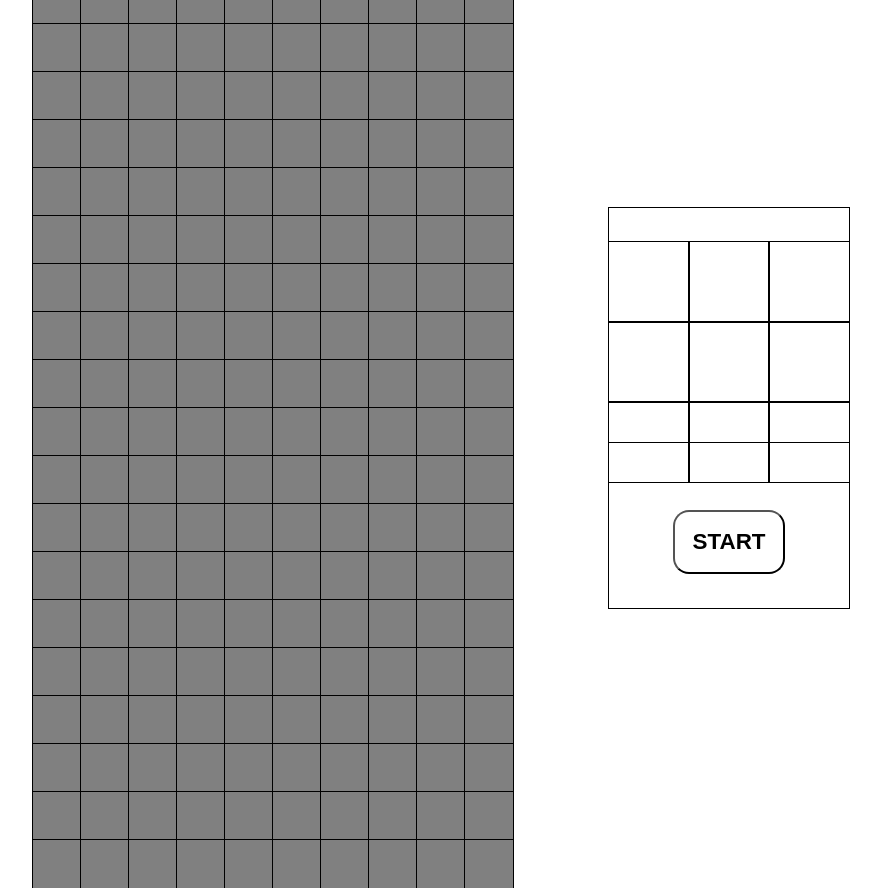
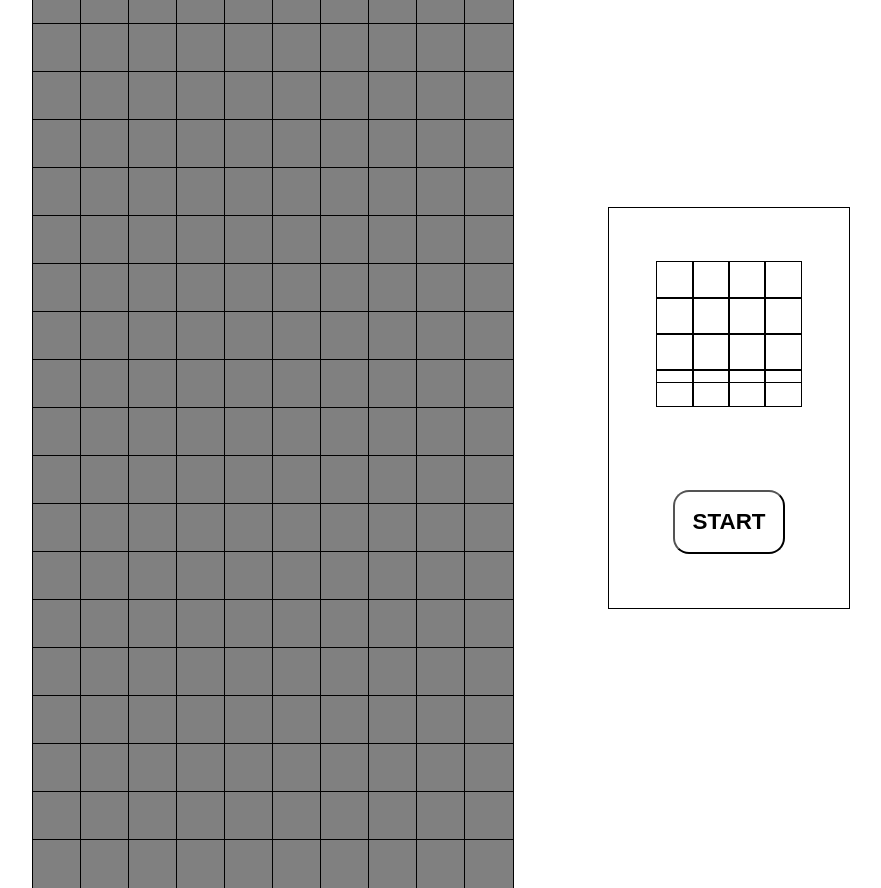
Before and after one commit to karowarz/tetris2, a website built with Vite: page index.html in a window 1280 px wide. Shown: the whole page, without its empty margins (199-1080 px from the left). Built offline with nearby package versions, Linux system fonts and the light colour scheme.

Commit message:
shows what next

```diff
--- a/css/style.css
+++ b/css/style.css
@@ -59,12 +59,12 @@ body {
 }
 
 .showNext {
-  height: 50%;
-  width: 100%;
+  height: 30%;
+  width: 60%;
   outline: 1px solid #000;
 
   display: grid;
-  grid-template-columns: repeat(3, 1fr);
+  grid-template-columns: repeat(4, 1fr);
 }
 
 .tiles {
--- a/index.html
+++ b/index.html
@@ -10,15 +10,22 @@
     <div class="board" data-board></div>
     <div class="information">
       <div class="showNext" data-next>
-        <div class="tiles"></div>
-        <div class="tiles"></div>
-        <div class="tiles"></div>
-        <div class="tiles"></div>
-        <div class="tiles"></div>
-        <div class="tiles"></div>
-        <div class="tiles"></div>
-        <div class="tiles"></div>
-        <div class="tiles"></div>
+        <div class="tiles" data-tiles="0"></div>
+        <div class="tiles" data-tiles="1"></div>
+        <div class="tiles" data-tiles="2"></div>
+        <div class="tiles" data-tiles="3"></div>
+        <div class="tiles" data-tiles="10"></div>
+        <div class="tiles" data-tiles="11"></div>
+        <div class="tiles" data-tiles="12"></div>
+        <div class="tiles" data-tiles="13"></div>
+        <div class="tiles" data-tiles="20"></div>
+        <div class="tiles" data-tiles="21"></div>
+        <div class="tiles" data-tiles="22"></div>
+        <div class="tiles" data-tiles="23"></div>
+        <div class="tiles" data-tiles="30"></div>
+        <div class="tiles" data-tiles="31"></div>
+        <div class="tiles" data-tiles="32"></div>
+        <div class="tiles" data-tiles="33"></div>
       </div>
       <button class="button" data-start>START</button>
       <button class="button clicked" data-resume>WZNOW</button>
--- a/js/Game.js
+++ b/js/Game.js
@@ -41,6 +41,7 @@ export class Game {
       }
       console.log(this.tab.length);
       this.draw(this.tab[0][0][this.tab[0][1]]);
+      this.drawNext();
 
       this.fallDown = setInterval(() => {
         this.moveDown();
@@ -74,11 +75,6 @@ export class Game {
     this.drawBoard(this.UISelectors);
     this.eventListeners(this.UISelectors);
   }
-
-  // drawBoard(...params) {
-  //   const board = new Board(...params);
-  //   board.init();
-  // }
 
   drawBoard({ board }) {
     const gameBoard = new Board(board);
@@ -225,6 +221,13 @@ export class Game {
     }
   }
 
+  drawNext() {
+    for (let el of this.tab[1][0][this.tab[0][1]]) {
+      document.querySelector(`[data-tiles="${+el}"]`).style.backgroundColor =
+        'green';
+    }
+  }
+
   stopMoving() {
     if (!this.shouldMove() || this.isOccupied(10)) {
       for (let el of this.activeTetrimino()) {
```
